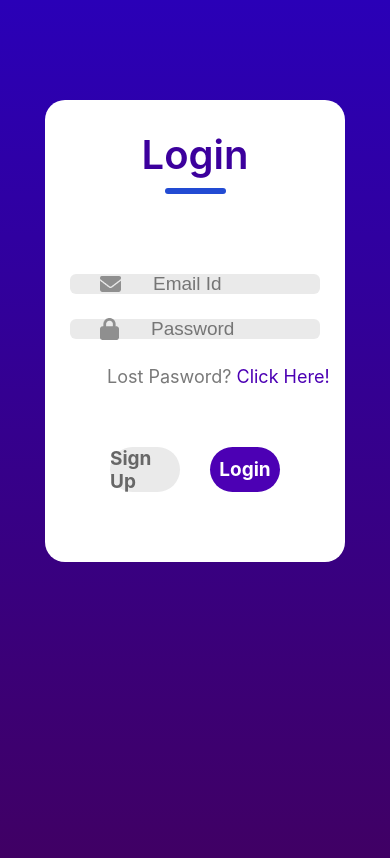
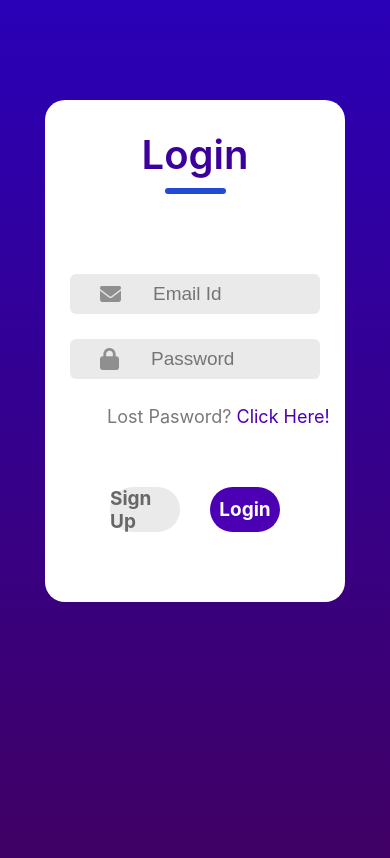
Before and after one commit to boxing64/SignUp, a React (Create React App) app: page / in a window 390 px wide. Shown: the top 858 px of the page. Built offline with nearby package versions, Linux system fonts and the light colour scheme; the HTML template or start-up script is replaced by a standard one.

Commit message:
description of changes1

```diff
--- a/src/Components/LoginSignup/LoginSignup.css
+++ b/src/Components/LoginSignup/LoginSignup.css
@@ -116,7 +116,7 @@
 
     }
     .input{
-        height: 20px;
+        height: 40px;
         width: 250px;
     }
 
```
